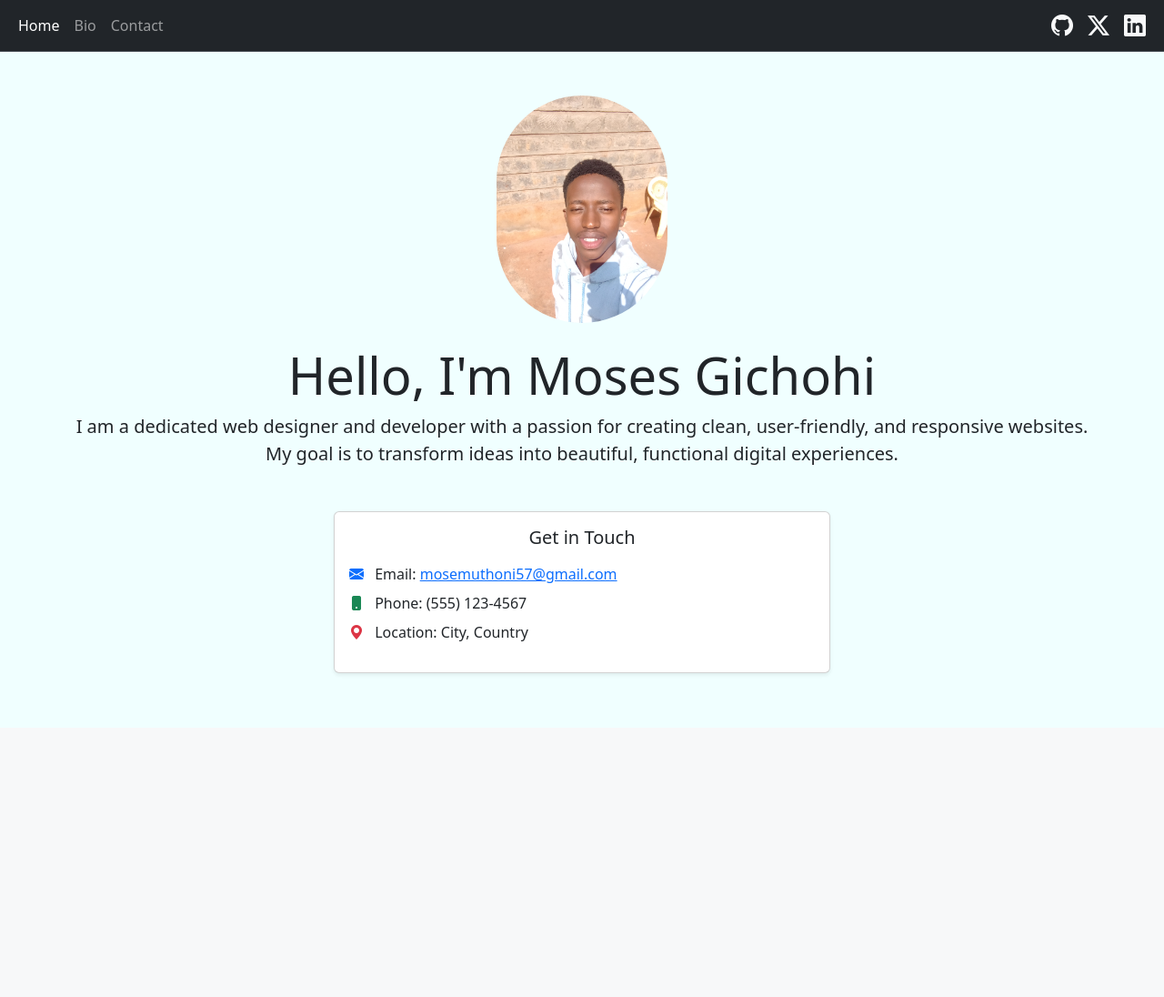
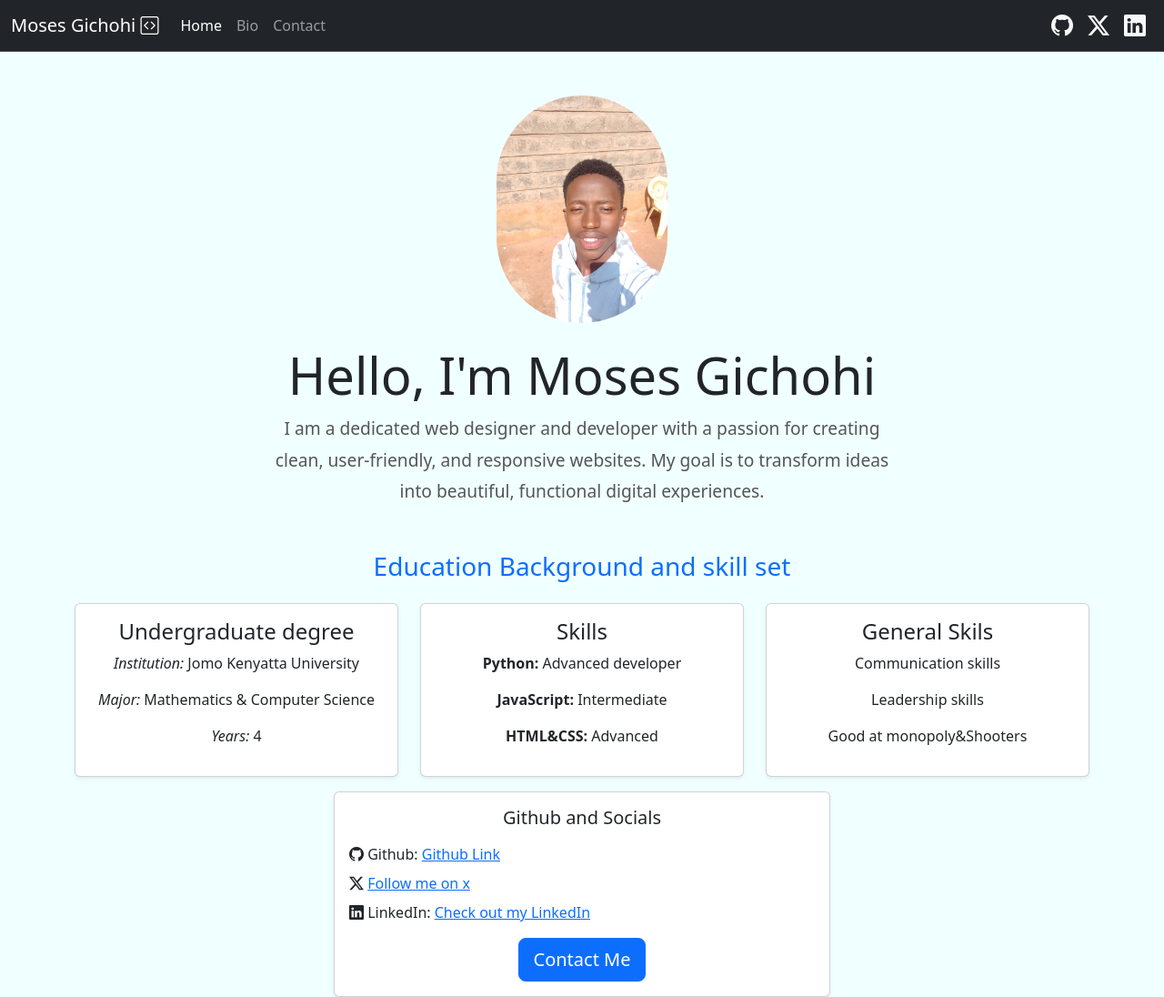
Before and after one commit to MosesGich/django-portfolio, a Django app: page /developer/about in a window 1280 px wide. Shown: the whole page at 91% size. Before the commit the page ends 743 px from the top, so only its background shows below. Run offline with Django 5.2, Linux system fonts and the light colour scheme.

Commit message:
Styling the pages better

```diff
--- a/portfolio/developer/static/developer/style.css
+++ b/portfolio/developer/static/developer/style.css
@@ -23,3 +23,14 @@
 .custom-bg {
     background-color:azure;
 }
+a.mybio {
+    text-decoration: none;
+    color: white;
+}
+.about-intro {
+  font-size: 1.2rem;
+  line-height: 1.8;
+  max-width: 700px;
+  margin: 0 auto;
+  color: #555;
+}
--- a/portfolio/developer/templates/developer/about.html
+++ b/portfolio/developer/templates/developer/about.html
@@ -13,31 +13,65 @@
         </div>
         <section class="mb-5">
             <h1 class="display-4">Hello, I'm Moses Gichohi</h1>
-            <p class="lead ">
+            <p class="about-intro">
                 I am a dedicated web designer and developer with a passion for creating clean,
                 user-friendly, and responsive websites. My goal is to transform ideas into
                 beautiful, functional digital experiences.
             </p>
         </section>
         <section class="row justify-content-center">
+            <h3 class="text-primary mb-4">Education Background and skill set</h3>
+            <div class="col-md-4 mb-3">
+                <div class="card h-100 shadow-sm">
+                    <div class="card-body">
+                        <h4 class="card-title">Undergraduate degree</h4>
+                        <p><i>Institution: </i>Jomo Kenyatta University</p>
+                        <p><i>Major: </i>Mathematics & Computer Science</p>
+                        <p><i>Years: </i>4</p>
+                    </div>
+                </div>
+            </div>
+            <div class="col-md-4 mb-3">
+                <div class="card h-100 shadow-sm">
+                    <div class="card-body">
+                        <h4 class="card-title">Skills</h4>
+                        <p><strong>Python: </strong>Advanced developer</p>
+                        <p><strong>JavaScript: </strong>Intermediate</p>
+                        <p><strong>HTML&CSS: </strong>Advanced</p>
+                    </div>
+                </div>
+            </div>
+            <div class="col-md-4 mb-3">
+                <div class="card h-100 shadow-sm">
+                    <div class="card-body">
+                        <h4 class="card-title">General Skils</h4>
+                        <p>Communication skills</p>
+                        <p>Leadership skills</p>
+                        <p>Good at monopoly&Shooters</p>
+                    </div>
+                </div>
+            </div>
+        </section>
+        <section class="row justify-content-center">
             <div class="col-lg-6 col-md-8">
                 <div class="card shadow-sm">
                     <div class="card-body">
-                        <h5 class="card-title mb-3">Get in Touch</h5>
+                        <h5 class="card-title mb-3">Github and Socials</h5>
                         <ul class="list-unstyled text-start">
                             <li class="mb-2">
-                                <i class="bi bi-envelope-fill me-2 text-primary"></i>
-                                Email: <a href="mailto:your.email@example.com">mosemuthoni57@gmail.com</a>
+                                <i class="bi bi-github"></i>
+                                Github: <a href="https://github.com/MosesGich" target="_blank">Github Link</a>
                             </li>
                             <li class="mb-2">
-                                <i class="bi bi-phone-fill me-2 text-success"></i>
-                                Phone: (555) 123-4567
+                                <i class="bi bi-twitter-x"></i>
+                                <a href="" target="_blank">Follow me on x</a>
                             </li>
                             <li>
-                                <i class="bi bi-geo-alt-fill me-2 text-danger"></i>
-                                Location: City, Country
+                                <i class="bi bi-linkedin"></i>
+                                LinkedIn: <a href="" target="_blank">Check out my LinkedIn</a>
                             </li>
                         </ul>
+                        <button class="btn btn-primary btn-lg"><a class="mybio" href=" {% url 'contact' %}" style="text-decoration: none; color: white;">Contact Me</a></button>
                     </div>
                 </div>
             </div>
--- a/portfolio/developer/templates/developer/layout.html
+++ b/portfolio/developer/templates/developer/layout.html
@@ -9,13 +9,14 @@
     <title>Document</title>
 </head>
 <body class="custom-bg">
-    <nav class="navbar navbar-expand-lg bg-dark border-bottom border-body mb-3" data-bs-theme="dark">
+    <nav class="navbar sticky-top navbar-expand-lg bg-dark border-bottom border-body mb-3" data-bs-theme="dark">
           <div class="container-fluid">
+                <a class="navbar-brand">Moses Gichohi <i class="bi bi-code-square"></i></a>
                 <button class="navbar-toggler" type="button" data-bs-toggle="collapse" data-bs-target="#navbarNavContent" aria-controls="navbarNavContent" aria-expanded="false" aria-label="Toggle navigation">
                      <span class="navbar-toggler-icon"></span>
                 </button>
                 <div class="collapse navbar-collapse" id="navbarNavContent">
-                    <ul class="navbar-nav">
+                    <ul class="navbar-nav me-auto">
                         <li class="nav-item">
                             <a class="nav-link active" href="{% url 'home' %}">Home</a>
                         </li>
@@ -27,7 +28,7 @@
                         </li>
                     </ul>
                 </div>
-                <div class="navbar-nav me-auto mb-2 mb-lg-0">
+                <div class="navbar-nav d-flex">
                     <a class="nav-link text-light fs-4" href="https://github.com/MosesGich" target="_blank" aria-label="Github">
                         <i class="bi bi-github"></i>
                     </a>
```
Also changed, not shown: portfolio/developer/templates/developer/contact.html (+38 -20 lines), portfolio/developer/templates/developer/home.html (+12 -1 lines).
